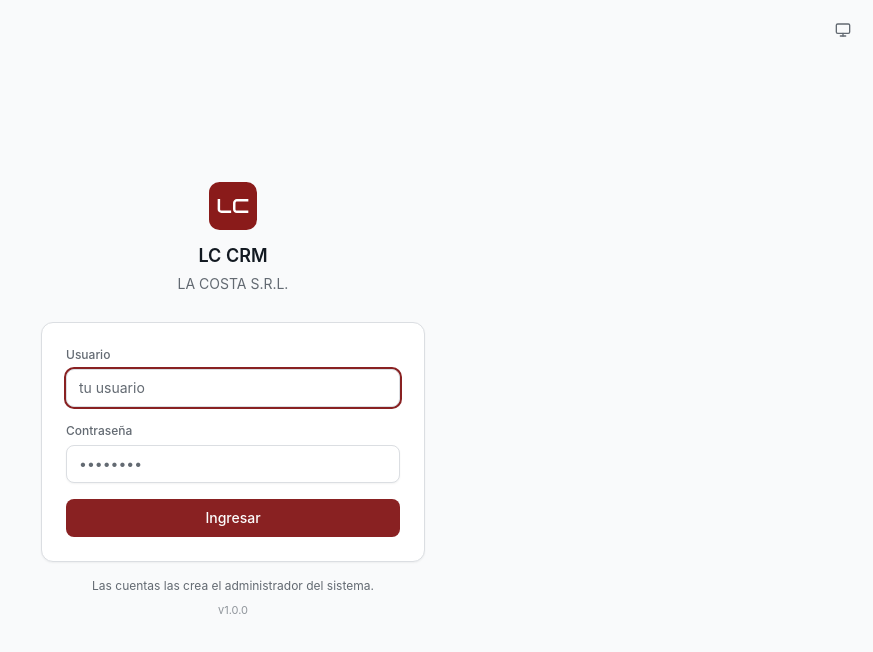
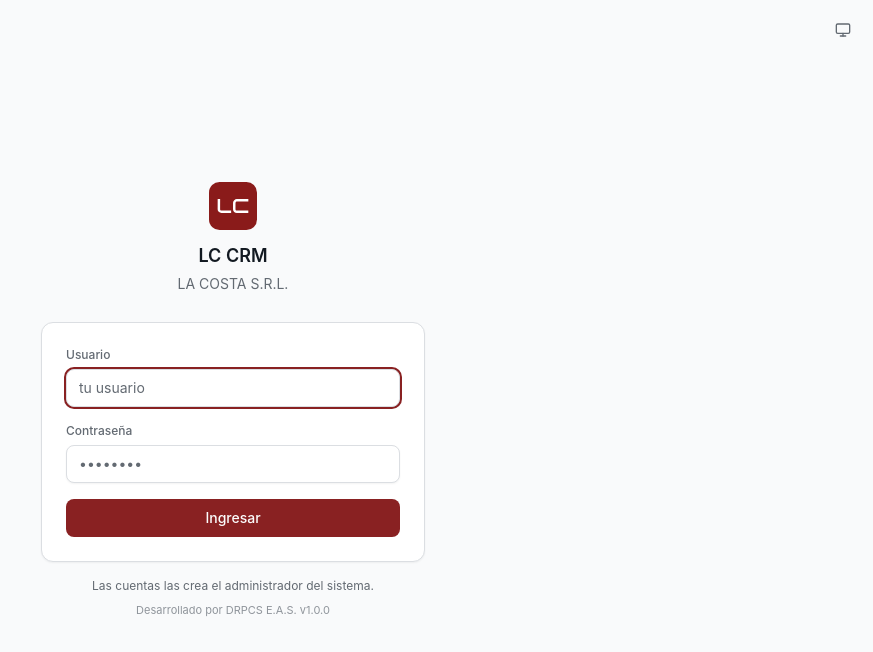
Before and after one commit to DRPCS-D/LC-CRM, a React (Vite) app: page /login in a window 1280 px wide. Shown: the top 652 px of the page, without its empty margins (407-1280 px from the left). Built offline with nearby package versions, Linux system fonts and the light colour scheme; no server answers.

Commit message:
Login: crédito de desarrollo junto a la versión
Co-Authored-By: Claude Sonnet 5.5 <noreply@anthropic.com>

```diff
--- a/src/pages/Login.tsx
+++ b/src/pages/Login.tsx
@@ -97,7 +97,7 @@ export default function Login() {
         <p className="mt-4 text-center text-xs text-muted-foreground">
           Las cuentas las crea el administrador del sistema.
         </p>
-        <p className="mt-2 text-center text-[11px] text-muted-foreground/70">v{APP_VERSION}</p>
+        <p className="mt-2 text-center text-[11px] text-muted-foreground/70">Desarrollado por DRPCS E.A.S. v{APP_VERSION}</p>
       </div>
     </div>
   )
```
